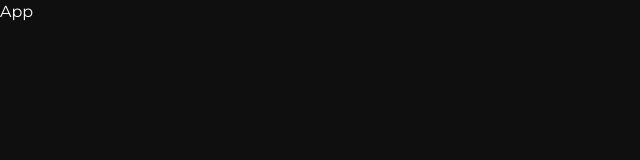
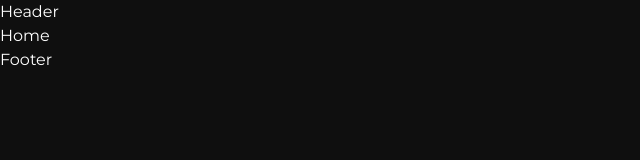
Before and after one commit to iqbal2906/movie-me, a React (Create React App) app: page / in a window 1280 px wide. Shown: the top 160 px of the page, without its empty margins (0-640 px from the left). Built offline with nearby package versions, Linux system fonts and the light colour scheme.

Commit message:
makes routes

```diff
--- a/package.json
+++ b/package.json
@@ -10,7 +10,7 @@
     "query-string": "^7.1.1",
     "react": "^17.0.2",
     "react-dom": "^17.0.2",
-    "react-router-dom": "^6.2.2",
+    "react-router-dom": "^5.3.0",
     "react-scripts": "5.0.0",
     "sass": "^1.49.9",
     "swiper": "^6.8.4",
--- a/src/App.js
+++ b/src/App.js
@@ -1,7 +1,26 @@
+import "swiper/swiper.min.css";
+import "./assets/boxicons-2.0.7/css/boxicons.min.css";
 import "./App.scss";
 
+import { BrowserRouter, Route } from "react-router-dom";
+
+import { Header, Footer } from "./components";
+import RoutesConfig from "./config/RoutesConfig";
+
 function App() {
-  return <div className="App">App</div>;
+  return (
+    <BrowserRouter>
+      <Route
+        render={(props) => (
+          <>
+            <Header {...props} />
+            <RoutesConfig />
+            <Footer />
+          </>
+        )}
+      />
+    </BrowserRouter>
+  );
 }
 
 export default App;
--- /dev/null
+++ b/src/components/index.js
@@ -0,0 +1,2 @@
+export { default as Header } from "./header/Header";
+export { default as Footer } from "./footer/Footer";
--- /dev/null
+++ b/src/config/RoutesConfig.jsx
@@ -0,0 +1,18 @@
+import React from "react";
+
+import { Route, Switch } from "react-router-dom";
+
+import { Home, Catalog, Detail } from "../pages";
+
+const RoutesConfig = () => {
+  return (
+    <Switch>
+      <Route path="/:category/search/:keyword" component={Catalog} />
+      <Route path="/:category/:id" component={Detail} />
+      <Route path="/:category" component={Catalog} />
+      <Route path="/" exact component={Home} />
+    </Switch>
+  );
+};
+
+export default RoutesConfig;
--- /dev/null
+++ b/src/pages/index.js
@@ -0,0 +1,3 @@
+export { default as Catalog } from "./Catalog";
+export { default as Detail } from "./Detail";
+export { default as Home } from "./Home";
```
Also changed, not shown: 1 other file (tests, documents, lock files or other folders).
